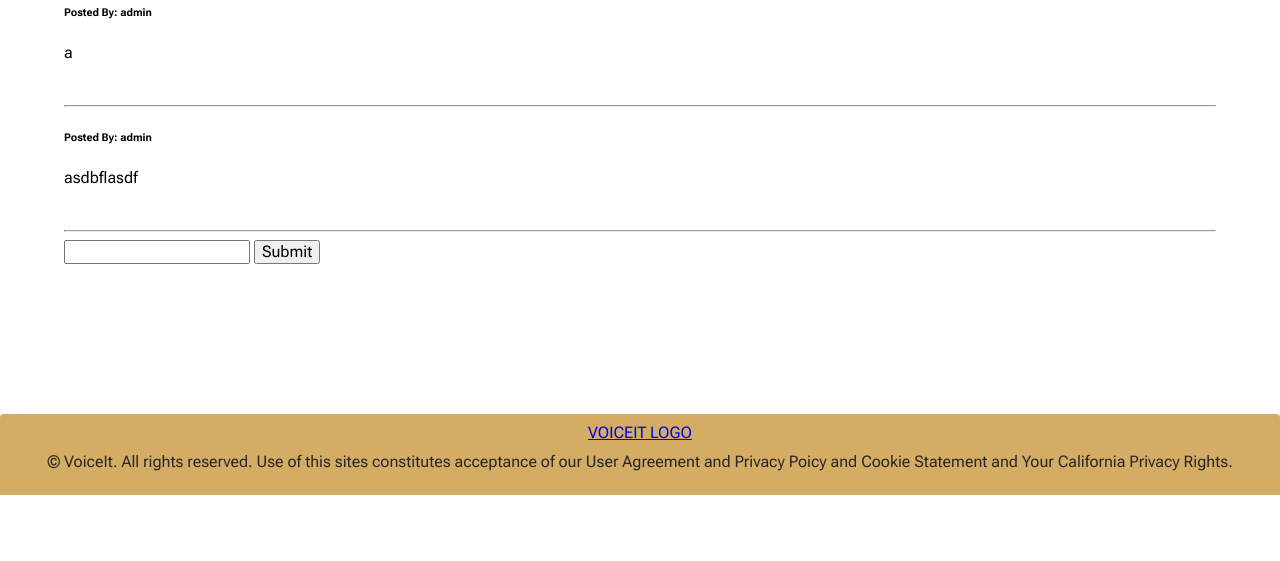
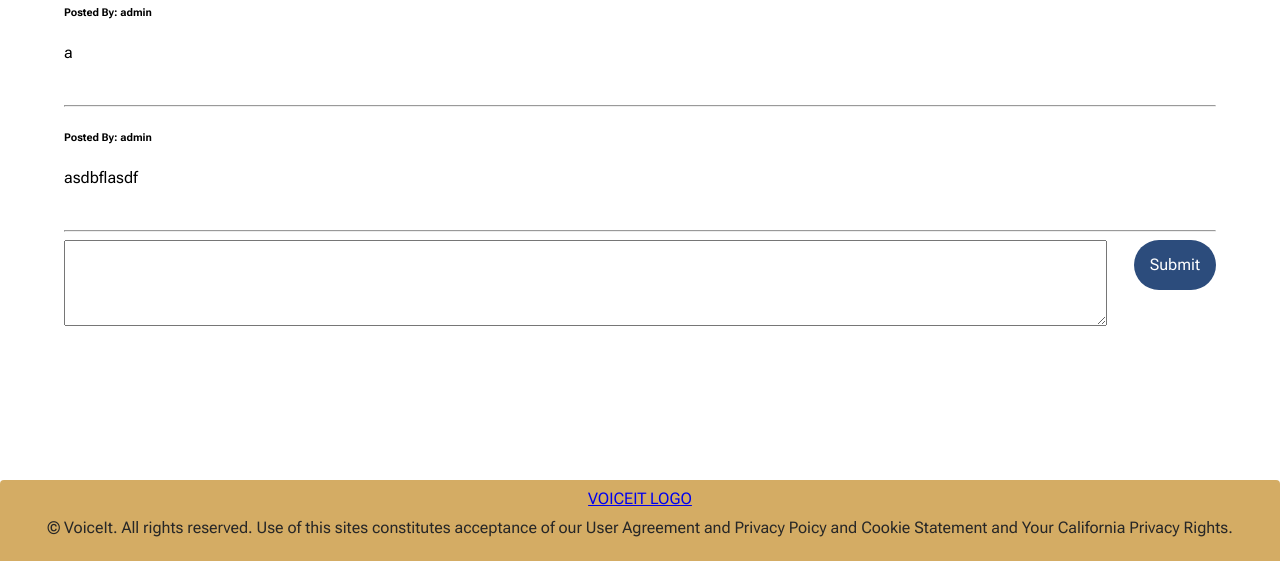
Before and after one commit to HarryDerderian/Voiceit, a Django app: page /petition/1/ in a window 1280 px wide. Shown: the part 980-1541 px from the top of the page. Before the commit the page ends 1475 px from the top, so only its background shows below. Run offline with Django 4.2, Linux system fonts and the light colour scheme; data comes from the database, SQL or seed files in the repository; both versions use the stored data as it was after the commit.

Commit message:
petition view page

```diff
--- a/base/templates/base/petition.html
+++ b/base/templates/base/petition.html
@@ -2,14 +2,16 @@
 {% block content %}
 <div class="petition-view">
     <h1>{{petition.title}}</h1>
-    <h4>({{petition.category}})</h4>
-    <h6>Posted by: {{petition.author.username}} at {{petition.creation_date}}</h6>
-    <p>{{petition.description | linebreaks}}</p>
     {% if request.user.is_authenticated%}
     <a href="{% url 'edit-petition' pk=petition.pk%}">
         <button class="petition-button">Edit Petition</button>
     </a>
     {% endif %}
+    <h4>({{petition.category}})</h4>
+    <h6>Posted by: {{petition.author.username}} at {{petition.creation_date}}</h6>
+
+    <p>{{petition.description | linebreaks}}</p>
+
     <br>
     <hr>
     {% for reply in replies %}
@@ -20,8 +22,8 @@
     {% endfor %}
     <form method="post">
         {% csrf_token %}
-        <input type="text" name="reply">
-        <button type="submit">Submit</button>
+        <textarea type="text" name="reply" class="wide-textbox"></textarea>
+        <button type="submit" class="petition-button">Submit</button>
     </form>
 </div>
 {% endblock content %}
--- a/templates/static/style.css
+++ b/templates/static/style.css
@@ -164,6 +164,11 @@ textarea {
 .petition-view .petition-button + hr {
     margin-top: 40px;
 }
+
+.wide-textbox {
+    width:90%;
+    height:5em;
+}
 /*end petition view page*/
 
 /*petitions creation page*/
```
Also changed, not shown: db.sqlite3.
